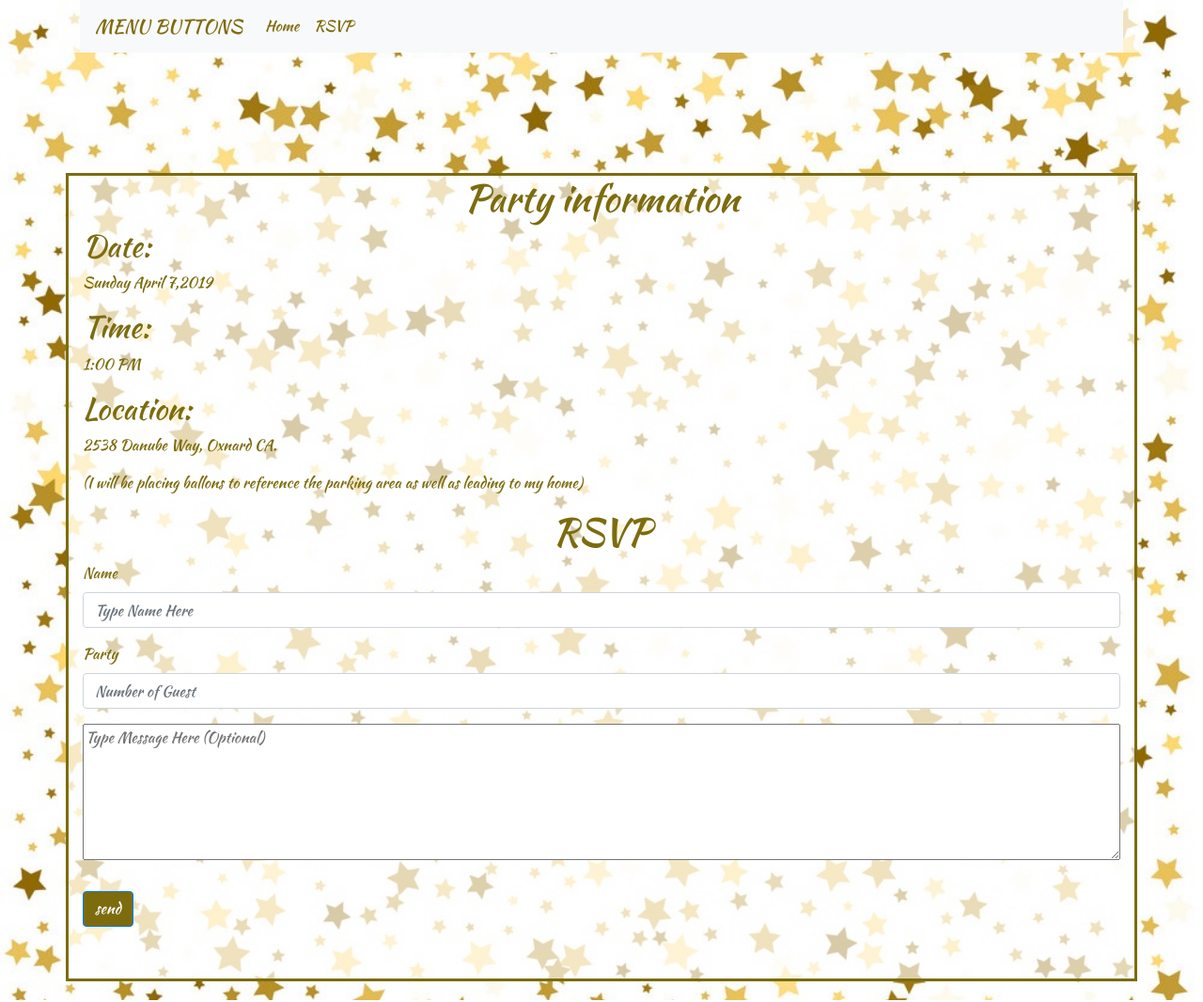
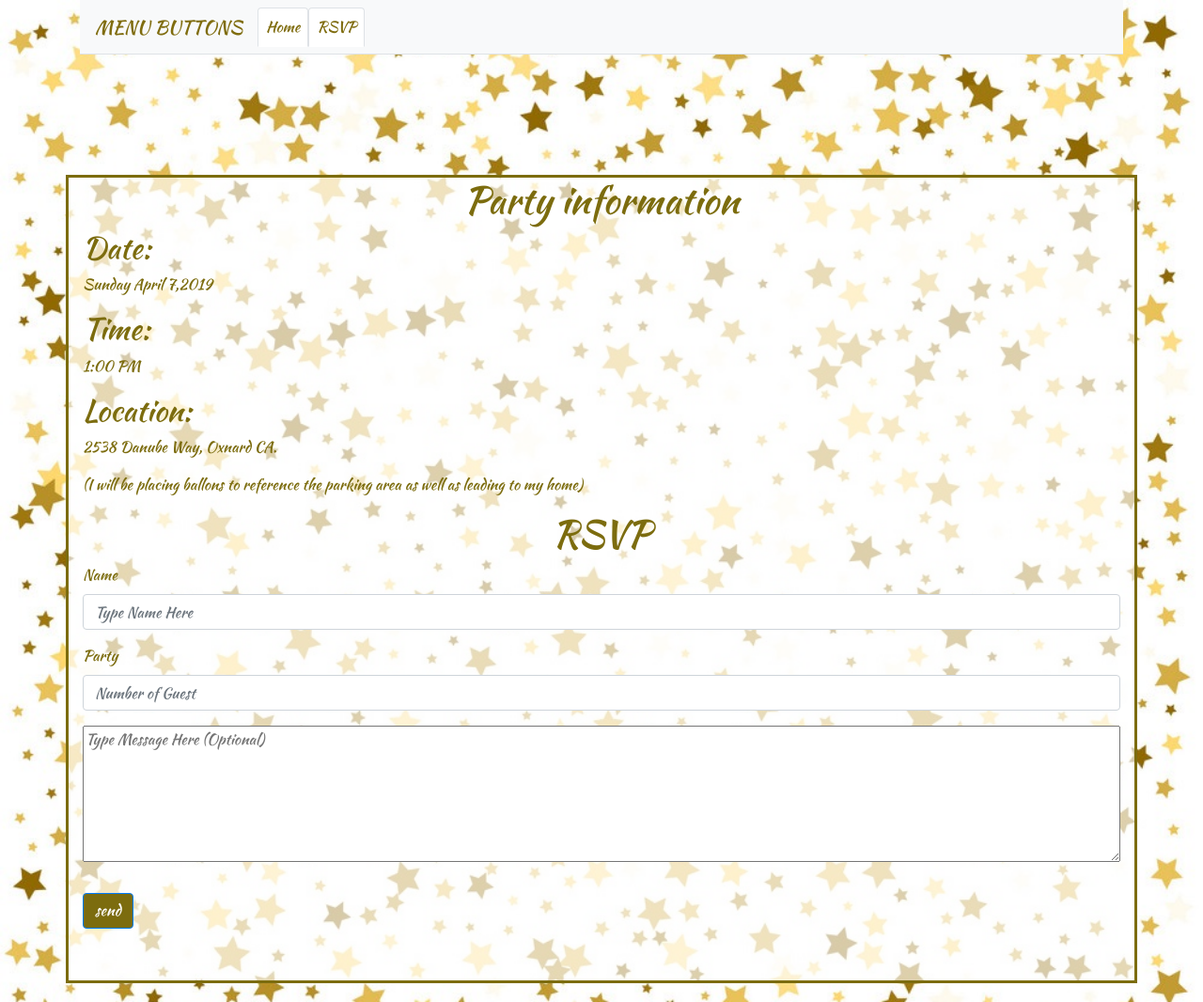
Before and after one commit to freddyt53/TwinkleTwinkle, a plain HTML site: page contact.html in a window 1280 px wide. Shown: the whole page at 94% size. Drawn offline with nearby package versions, Linux system fonts and the light colour scheme; a script that the page names is missing.

Commit message:
add tabs to navbar

```diff
--- a/assets/css/style.css
+++ b/assets/css/style.css
@@ -26,9 +26,8 @@
 
 #menu{
     margin-bottom: 10%;
-    background-color: rgba(255, 255, 255, .65);
+    /* background-color: rgba(255, 255, 255, .65); */
     width: 100%
-
 }
 
 
--- a/contact.html
+++ b/contact.html
@@ -22,7 +22,7 @@
 
 <body>
     <div class="container text-center" id="menu">
-        <nav class="navbar navbar-expand-md navbar-light bg-light">
+        <nav class="navbar nav-tabs navbar-expand-md navbar-light bg-light">
             <a class="navbar-brand" style="color: rgb(127, 108, 14)" href="#">MENU BUTTONS</a>
             <button class="navbar-toggler" type="button" data-toggle="collapse" data-target="#navbarNav" aria-controls="navbarNav"
                 aria-expanded="false" aria-label="Toggle navigation">
@@ -31,10 +31,10 @@
             <div class="collapse navbar-collapse" id="navbarNav">
                 <ul class="navbar-nav">
                     <li class="nav-item">
-                        <a class="nav-link" style="color: rgb(127, 108, 14)!important" href="index.html">Home</a>
+                        <a class="nav-link active" style="color: rgb(127, 108, 14)!important" href="index.html">Home</a>
                     </li>
                     <li class="nav-item">
-                        <a class="nav-link" style="color: rgb(127, 108, 14)!important" href="#">RSVP</a>
+                        <a class="nav-link active" style="color: rgb(127, 108, 14)!important" href="#">RSVP</a>
                     </li>
                 </ul>
             </div>
```
Also changed, not shown: index.html (+3 -3 lines).
